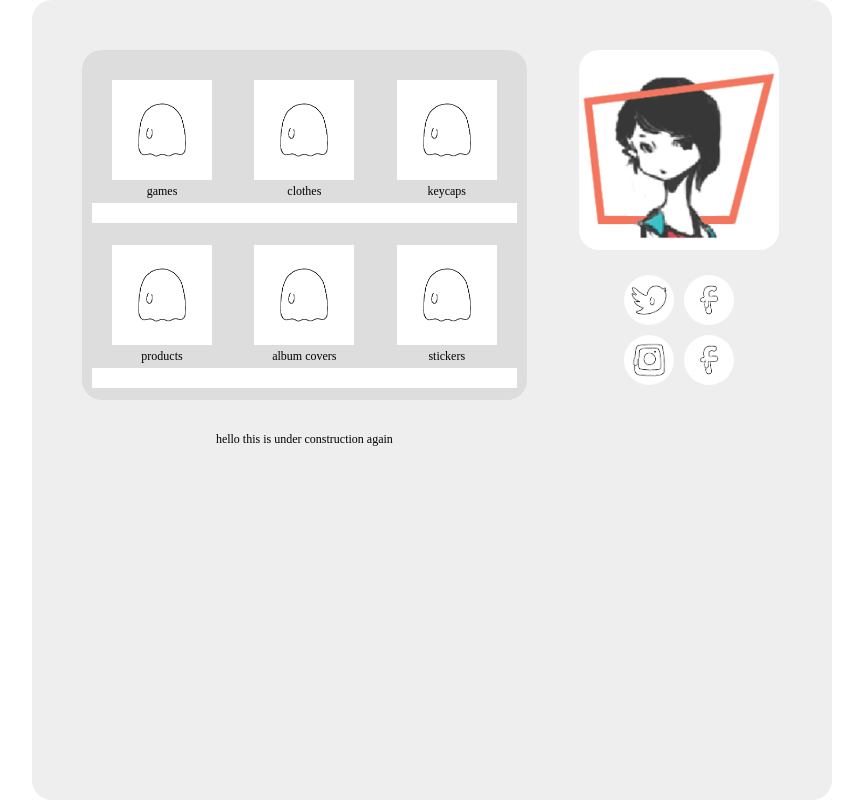
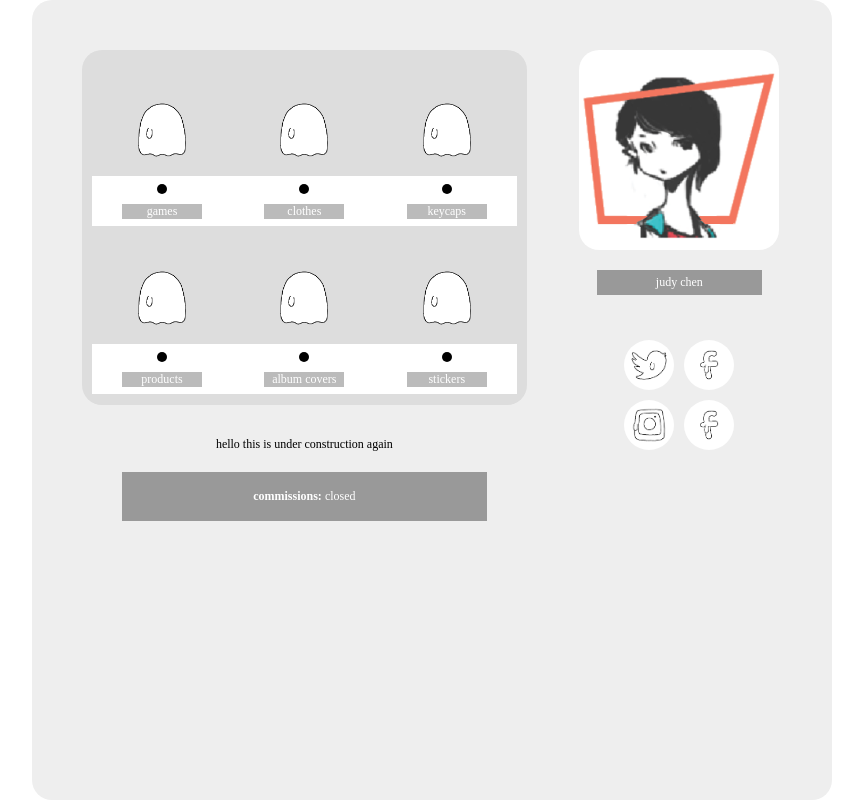
Before and after one commit to ju-de/ju-de.github.io, a plain HTML site: page index.html in a window 1280 px wide. Shown: the whole page, without its empty margins (208-1071 px from the left). Drawn offline with Linux system fonts and the light colour scheme.

Commit message:
vending machine buttons

```diff
--- a/css/style.css
+++ b/css/style.css
@@ -113,7 +113,7 @@ img, p, span, a, div {
   margin: 20px;
   height: 100px;
   width: 100px;
-  background-color: #fff;
+  z-index: 1;
 }
 
 .item:hover img {
@@ -123,13 +123,40 @@ img, p, span, a, div {
 }
 
 .bar {
-  height: 20px;
+  margin-top: -25px;
+  height: 50px;
   width: 100%;
   background-color: #fff;
+  z-index: 0;
+}
+
+.card {
+  margin: 20px;
+  height: 300px;
+  width: 100%;
 }
 
 .slot {
   margin: 20px;
-  height: 300px;
-  width: 100%;
+  padding: 5px;
+  background-color: #999;
+  color: #fff;
 }
+
+.button {
+  margin: auto;
+  height: 10px;
+  width: 10px;
+  background-color: #000;
+  border-radius: 50%;
+}
+
+.item:hover .button {
+    background-color: #bbb;
+}
+
+.label {
+  margin: 10px;
+  background-color: #bbb;
+  color: #fff;
+}
--- a/index.html
+++ b/index.html
@@ -13,23 +13,27 @@
       <div class='in'>
         <div class='left'>
           <div class='grid'>
-            <div class='item'><img src='images/items/sheetghost_icon.png'/>games</div>
-            <div class='item'><img src='images/items/sheetghost_icon.png'/>clothes</div>
-            <div class='item'><img src='images/items/sheetghost_icon.png'/>keycaps</div>
+            <div class='item'><img src='images/items/sheetghost_icon.png'/><div class='button'></div><p class='label'>games</p></div>
+            <div class='item'><img src='images/items/sheetghost_icon.png'/><div class='button'></div><p class='label'>clothes</p></div>
+            <div class='item'><img src='images/items/sheetghost_icon.png'/><div class='button'></div><p class='label'>keycaps</p></div>
             <div class='bar'></div>
-            <div class='item'><img src='images/items/sheetghost_icon.png'/>products</div>
-            <div class='item'><img src='images/items/sheetghost_icon.png'/>album covers</div>
-            <div class='item'><img src='images/items/sheetghost_icon.png'/>stickers</div>
+            <div class='item'><img src='images/items/sheetghost_icon.png'/><div class='button'></div><p class='label'>products</p></div>
+            <div class='item'><img src='images/items/sheetghost_icon.png'/><div class='button'></div><p class='label'>album covers</p></div>
+            <div class='item'><img src='images/items/sheetghost_icon.png'/><div class='button'></div><p class='label'>stickers</p></div>
             <div class='bar'></div>
           </div>
-          <div class='slot'>
+          <div class='card'>
             <p>hello this is under construction again</p>
+            <div class='slot'>
+              <p><b>commissions:</b> closed</p>
+            </div>
           </div>
         </div>
 
         <div class='right'>
           <!-- <p>jub</p> -->
             <div class='icon'><img src='images/head_icon.png'/></div>
+            <div class='slot'>judy chen</div>
             <div class='links'>
               <a href='https://twitter.com/jubnaut'><img src='images/links/twitter.png'/></a>
               <a href='https://www.twitch.tv/jubnaut'><img src='images/links/twitch.png'/></a>
```
